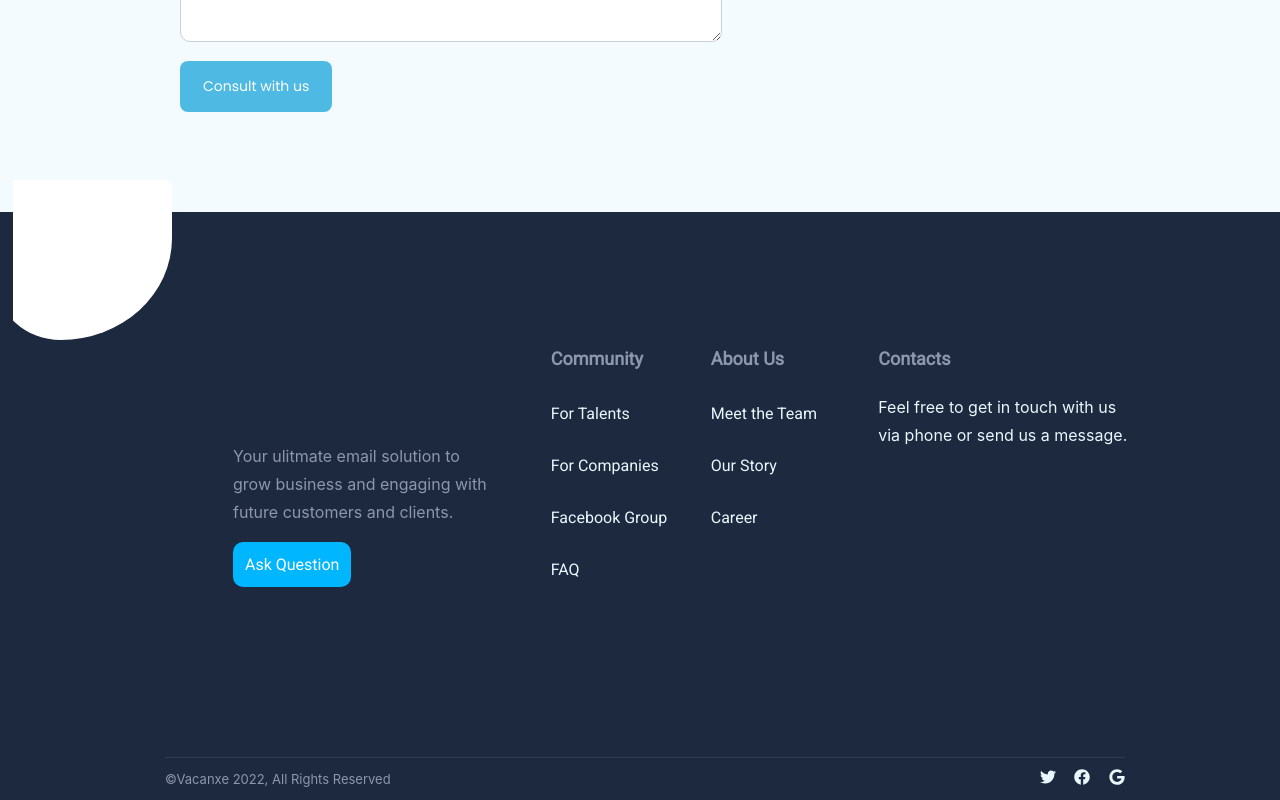
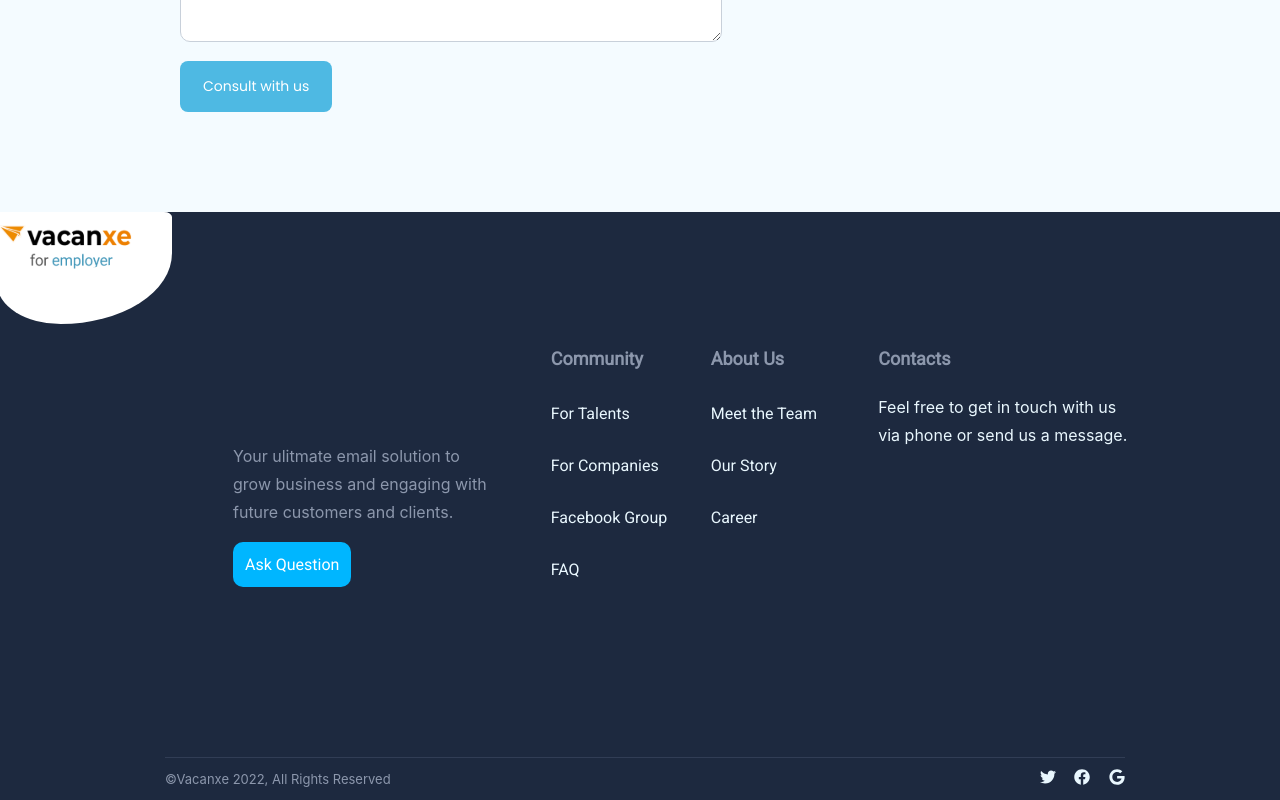
Before and after one commit to Farouk-Adedamola/Vacanxe, a React (Create React App) app: page / in a window 1280 px wide. Shown: the part 2898-3698 px from the top of the page. Built offline with nearby package versions, Linux system fonts and the light colour scheme.

Commit message:
fixed footer logo

```diff
--- a/src/Components/Footer/Footer.js
+++ b/src/Components/Footer/Footer.js
@@ -11,8 +11,8 @@ const Footer = () => {
     <Fragment>
       <section className={classes.section}>
         <div className={classes.image}>
-          <img src={oval} alt="oval" />
-          {/* <img src={logo} alt="logo" /> */}
+          {/* <img src={oval} alt="oval" /> */}
+          <img src={logo} alt="logo" />
         </div>
       </section>
       <section className={classes.secondSection}>
--- a/src/Components/Footer/Footer.module.css
+++ b/src/Components/Footer/Footer.module.css
@@ -126,8 +126,7 @@ h4 {
   }
   .image {
     position: absolute;
-    top: -2rem;
-    overflow: hidden;
+    top: 0rem;
     left: -4.5rem;
   }
 
```
